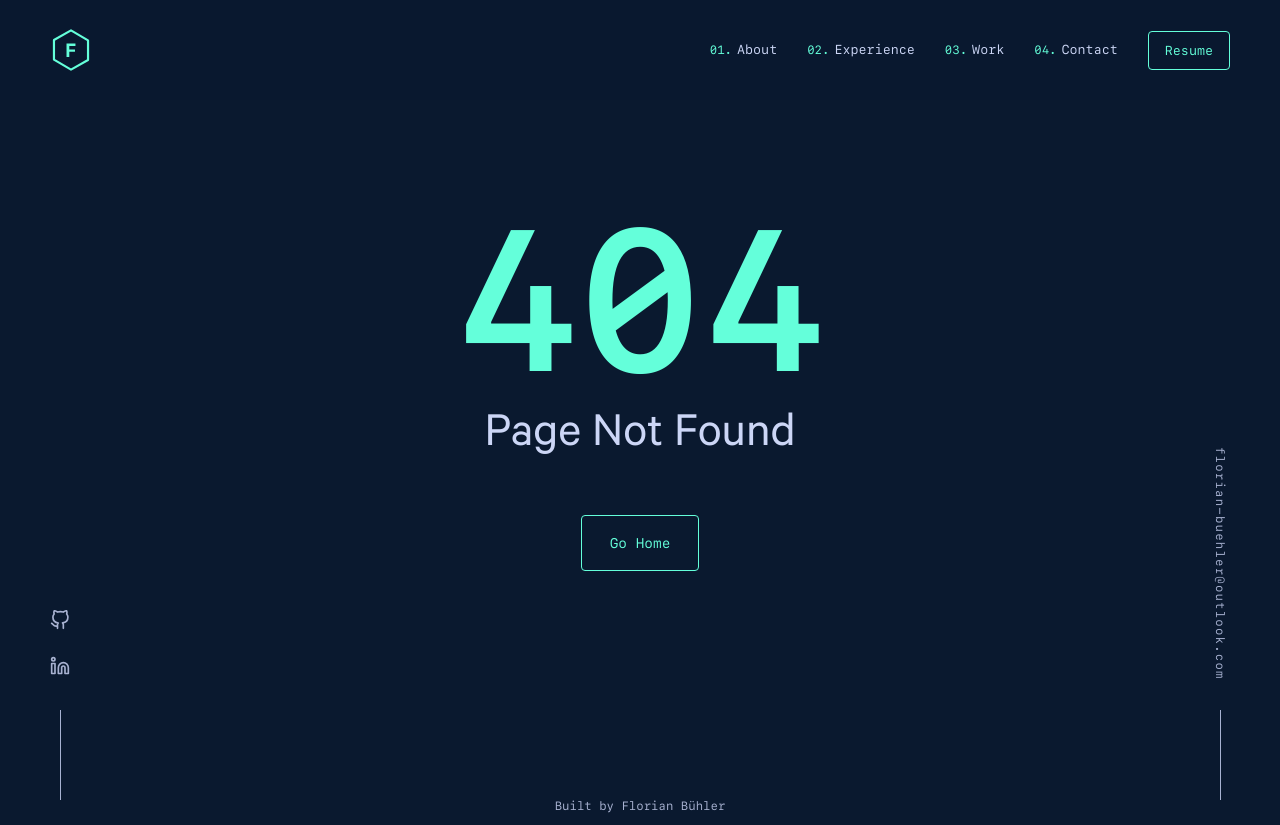
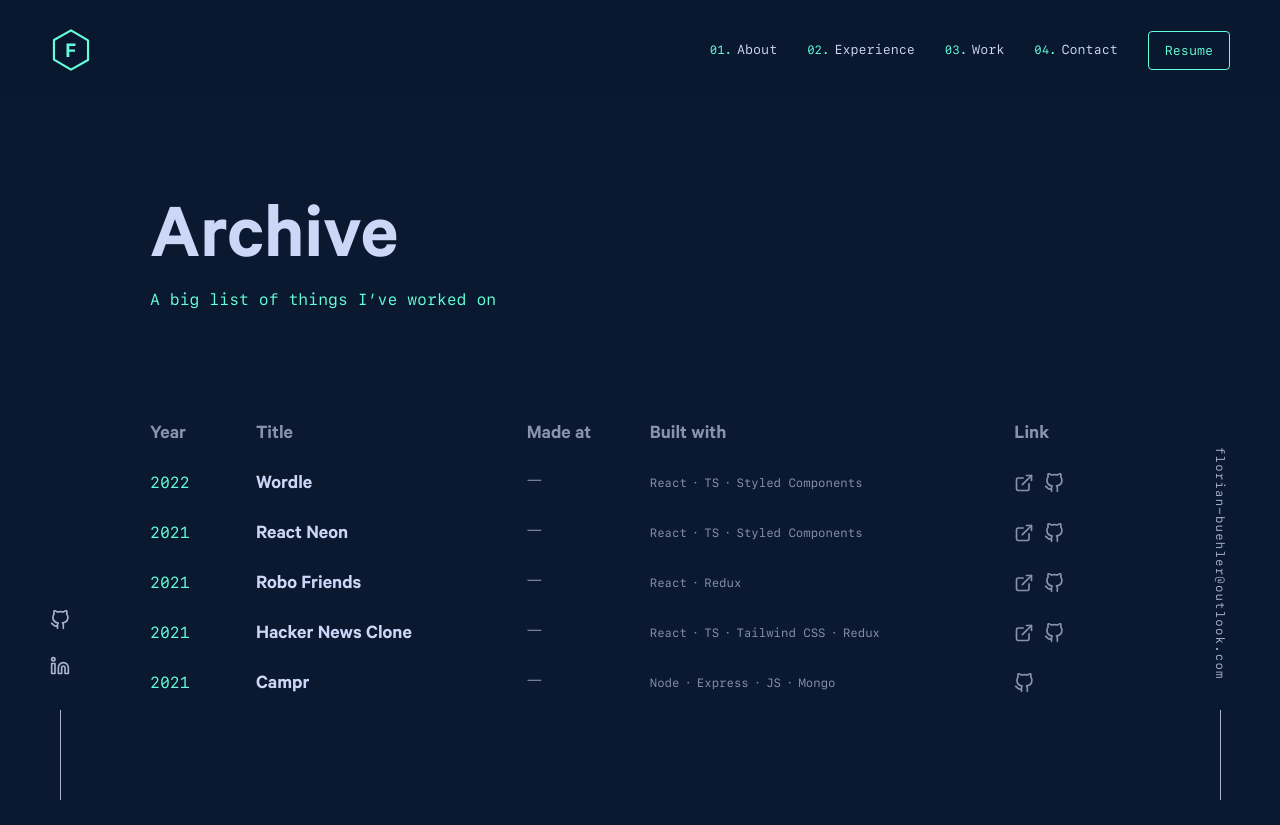
Before and after one commit to florianbuehler/portfolio, a Gatsby site: page /archive in a window 1280 px wide. Before the commit this address had no page. Shown: the top 825 px of the page. Built offline with nearby package versions, Linux system fonts and the light colour scheme; Gatsby itself is replaced by a stand-in of ours.

Commit message:
Add wordle as featured project.

```diff
--- /dev/null
+++ b/content/projects/featured/Wordle/index.md
@@ -0,0 +1,13 @@
+---
+date: '2022-02-28'
+title: 'Wordle'
+cover: './demo.png'
+github: 'https://github.com/florianbuehler/wordle'
+external: 'https://florianbuehler.github.io/wordle'
+tech:
+- React
+- TS
+- Styled Components
+---
+
+A clone of the popular word guessing game Wordle.
--- a/src/components/sections/Other.tsx
+++ b/src/components/sections/Projects.tsx
@@ -1,6 +1,6 @@
 import React, { useState, useEffect, useRef } from 'react';
 import { CSSTransition, TransitionGroup } from 'react-transition-group';
-import { useStaticQuery, graphql } from 'gatsby';
+import { useStaticQuery, graphql, Link } from 'gatsby';
 import styled from 'styled-components';
 import { Icon } from '@components/icons';
 import { usePrefersReducedMotion } from '@hooks';
@@ -19,6 +19,7 @@ const StyledProjectsSection = styled.section`
   .archive-link {
     font-family: ${({ theme }) => theme.typography.fontMono};
     font-size: ${({ theme }) => theme.typography.fontSizes.textSm};
+
     &:after {
       bottom: 0.1em;
     }
@@ -192,6 +193,7 @@ const ProjectsSection: React.FC = () => {
 
   const [showMore, setShowMore] = useState(false);
   const revealTitleRef = useRef(null);
+  const revealArchiveLinkRef = useRef(null);
   const revealProjectsRef = useRef([]);
   const prefersReducedMotion = usePrefersReducedMotion();
 
@@ -201,6 +203,9 @@ const ProjectsSection: React.FC = () => {
     }
 
     revealTitleRef.current && scrollReveal?.reveal(revealTitleRef.current, getScrollRevealConfig());
+    revealArchiveLinkRef.current &&
+      scrollReveal?.reveal(revealArchiveLinkRef.current, getScrollRevealConfig());
+
     revealProjectsRef.current.forEach((ref, i) =>
       scrollReveal?.reveal(ref, getScrollRevealConfig(i * 100))
     );
@@ -269,6 +274,10 @@ const ProjectsSection: React.FC = () => {
     <StyledProjectsSection>
       <h2 ref={revealTitleRef}>Other Noteworthy Projects</h2>
 
+      <Link className="inline-link archive-link" to="/archive" ref={revealArchiveLinkRef}>
+        view the archive
+      </Link>
+
       <ul className="projects-grid">
         {prefersReducedMotion ? (
           <>
--- a/src/components/sections/index.ts
+++ b/src/components/sections/index.ts
@@ -3,4 +3,4 @@ export { default as ContactSection } from './Contact';
 export { default as FeaturedSection } from './Featured';
 export { default as HeroSection } from './Hero';
 export { default as JobsSection } from './Jobs';
-export { default as ProjectsSection } from './Other';
+export { default as ProjectsSection } from './Projects';
--- a/src/pages/404.tsx
+++ b/src/pages/404.tsx
@@ -28,7 +28,7 @@ const StyledHomeButton = styled(Link)`
   margin-top: 40px;
 `;
 
-const NotFoundPage: React.FunctionComponent<PageProps> = ({ location }) => {
+const NotFoundPage: React.FC<PageProps> = ({ location }) => {
   const [isMounted, setIsMounted] = useState(false);
   const prefersReducedMotion = usePrefersReducedMotion();
 
--- /dev/null
+++ b/src/pages/archive.tsx
@@ -0,0 +1,244 @@
+import React, { useRef, useEffect } from 'react';
+import { graphql, PageProps } from 'gatsby';
+import styled from 'styled-components';
+import { Layout, SEO } from '@components';
+import { Icon } from '@components/icons';
+import { usePrefersReducedMotion } from '@hooks';
+import { getScrollRevealConfig, scrollReveal } from '@utils';
+
+const StyledTableContainer = styled.div`
+  margin: 100px -20px;
+
+  @media (max-width: 768px) {
+    margin: 50px -10px;
+  }
+
+  table {
+    width: 100%;
+    border-collapse: collapse;
+
+    .hide-on-mobile {
+      @media (max-width: 768px) {
+        display: none;
+      }
+    }
+
+    tbody tr {
+      &:hover,
+      &:focus {
+        background-color: ${({ theme }) => theme.bg.highlight};
+      }
+    }
+
+    th,
+    td {
+      padding: 10px;
+      text-align: left;
+
+      &:first-child {
+        padding-left: 20px;
+
+        @media (max-width: 768px) {
+          padding-left: 10px;
+        }
+      }
+      &:last-child {
+        padding-right: 20px;
+
+        @media (max-width: 768px) {
+          padding-right: 10px;
+        }
+      }
+
+      svg {
+        width: 20px;
+        height: 20px;
+      }
+    }
+
+    tr {
+      cursor: default;
+
+      td:first-child {
+        border-top-left-radius: ${({ theme }) => theme.borderRadius};
+        border-bottom-left-radius: ${({ theme }) => theme.borderRadius};
+      }
+      td:last-child {
+        border-top-right-radius: ${({ theme }) => theme.borderRadius};
+        border-bottom-right-radius: ${({ theme }) => theme.borderRadius};
+      }
+    }
+
+    td {
+      &.year {
+        padding-right: 20px;
+
+        @media (max-width: 768px) {
+          padding-right: 10px;
+          font-size: ${({ theme }) => theme.typography.fontSizes.textSm};
+        }
+      }
+
+      &.title {
+        padding-top: 15px;
+        padding-right: 20px;
+        color: ${({ theme }) => theme.typography.colors.header};
+        font-size: ${({ theme }) => theme.typography.fontSizes.textXl};
+        font-weight: 600;
+        line-height: 1.25;
+      }
+
+      &.company {
+        font-size: ${({ theme }) => theme.typography.fontSizes.textLg};
+        white-space: nowrap;
+      }
+
+      &.tech {
+        font-size: ${({ theme }) => theme.typography.fontSizes.text2Xs};
+        font-family: ${({ theme }) => theme.typography.fontMono};
+        line-height: 1.5;
+        .separator {
+          margin: 0 5px;
+        }
+        span {
+          display: inline-block;
+        }
+      }
+
+      &.links {
+        min-width: 100px;
+
+        div {
+          display: flex;
+          align-items: center;
+
+          a {
+            ${({ theme }) => theme.mixins.flexCenter};
+            flex-shrink: 0;
+          }
+
+          a + a {
+            margin-left: 10px;
+          }
+        }
+      }
+    }
+  }
+`;
+
+const ArchivePage: React.FC<PageProps> = ({ location, data }) => {
+  const projects = data.allMarkdownRemark.edges;
+
+  const revealTitleRef = useRef(null);
+  const revealTableRef = useRef(null);
+  const revealProjectsRef = useRef([]);
+  const prefersReducedMotion = usePrefersReducedMotion();
+
+  useEffect(() => {
+    if (prefersReducedMotion) {
+      return;
+    }
+
+    revealTitleRef.current && scrollReveal?.reveal(revealTitleRef.current, getScrollRevealConfig());
+    revealTableRef.current &&
+      scrollReveal?.reveal(revealTableRef.current, getScrollRevealConfig(200, 0));
+
+    revealProjectsRef.current.forEach((ref, i) =>
+      scrollReveal?.reveal(ref, getScrollRevealConfig(i * 10))
+    );
+  }, [prefersReducedMotion]);
+
+  return (
+    <Layout location={location}>
+      <main>
+        <header ref={revealTitleRef}>
+          <h1 className="big-heading">Archive</h1>
+          <p className="subtitle">A big list of things I’ve worked on</p>
+        </header>
+
+        <StyledTableContainer ref={revealTableRef}>
+          <table>
+            <thead>
+              <tr>
+                <th>Year</th>
+                <th>Title</th>
+                <th className="hide-on-mobile">Made at</th>
+                <th className="hide-on-mobile">Built with</th>
+                <th>Link</th>
+              </tr>
+            </thead>
+            <tbody>
+              {projects.length > 0 &&
+                projects.map(({ node }, i) => {
+                  const { date, github, external, title, tech, company } = node.frontmatter;
+                  return (
+                    <tr key={i} ref={(el) => (revealProjectsRef.current[i] = el)}>
+                      <td className="overline year">{`${new Date(date).getFullYear()}`}</td>
+
+                      <td className="title">{title}</td>
+
+                      <td className="company hide-on-mobile">
+                        {company ? <span>{company}</span> : <span>—</span>}
+                      </td>
+
+                      <td className="tech hide-on-mobile">
+                        {tech?.length > 0 &&
+                          tech.map((item, i) => (
+                            <span key={i}>
+                              {item}
+                              {''}
+                              {i !== tech.length - 1 && <span className="separator">&middot;</span>}
+                            </span>
+                          ))}
+                      </td>
+
+                      <td className="links">
+                        <div>
+                          {external && (
+                            <a href={external} aria-label="External Link">
+                              <Icon name="External" />
+                            </a>
+                          )}
+                          {github && (
+                            <a href={github} aria-label="GitHub Link">
+                              <Icon name="GitHub" />
+                            </a>
+                          )}
+                        </div>
+                      </td>
+                    </tr>
+                  );
+                })}
+            </tbody>
+          </table>
+        </StyledTableContainer>
+      </main>
+    </Layout>
+  );
+};
+
+export const Head: React.FC = () => <SEO title="Archive" />;
+
+export const pageQuery = graphql`
+  {
+    allMarkdownRemark(
+      filter: { fileAbsolutePath: { regex: "/content/projects/" } }
+      sort: { fields: [frontmatter___date], order: DESC }
+    ) {
+      edges {
+        node {
+          frontmatter {
+            date
+            title
+            tech
+            github
+            external
+          }
+          html
+        }
+      }
+    }
+  }
+`;
+
+export default ArchivePage;
--- a/src/styles/GlobalStyle.tsx
+++ b/src/styles/GlobalStyle.tsx
@@ -316,7 +316,7 @@ const GlobalStyle = createGlobalStyle`
       padding: 0;
       margin: 0;
       list-style: none;
-      font-size: ${({ theme }) => theme.typography.fontSizes.textLg};;
+      font-size: ${({ theme }) => theme.typography.fontSizes.textLg};
       li {
         position: relative;
         padding-left: 30px;
```
Also changed, not shown: content/projects/featured/HalcyonTheme/index.md (deleted, +0 -15 lines), content/projects/featured/SpotifyProfile/index.md (deleted, +0 -15 lines), content/projects/featured/SpotifyProfileV2/index.md (deleted, +0 -16 lines), src/components/sections/Featured.tsx (+2 -13 lines), content/projects/featured/HalcyonTheme/demo.png (deleted), content/projects/featured/HalcyonTheme/halcyon.png (deleted), content/projects/featured/SpotifyProfileV2/course-card.png (deleted), content/projects/featured/SpotifyProfileV2/demo.png (deleted), content/projects/featured/Wordle/demo.png (renamed from content/projects/featured/SpotifyProfile/demo.png).
